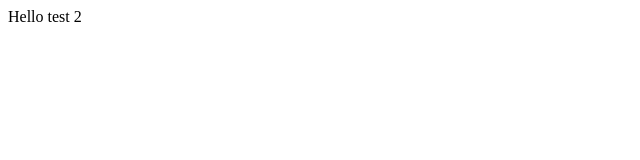
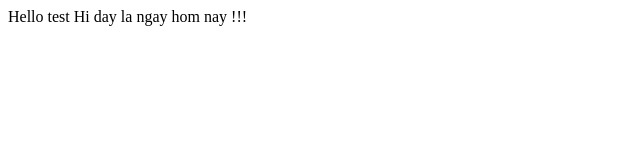
Before and after one commit to DevKimDN/temp2, a plain HTML site: page index.html in a window 1280 px wide. Shown: the whole page, without its empty margins (0-640 px from the left). Drawn offline with Linux system fonts and the light colour scheme.

Commit message:
Ngay 15 sua lai index.html

```diff
--- a/index.html
+++ b/index.html
@@ -10,7 +10,8 @@
 </head>
 <body>
 
-Hello test 2
+Hello test
+Hi day la ngay hom nay !!!
 
 </body>
 </html>
```
